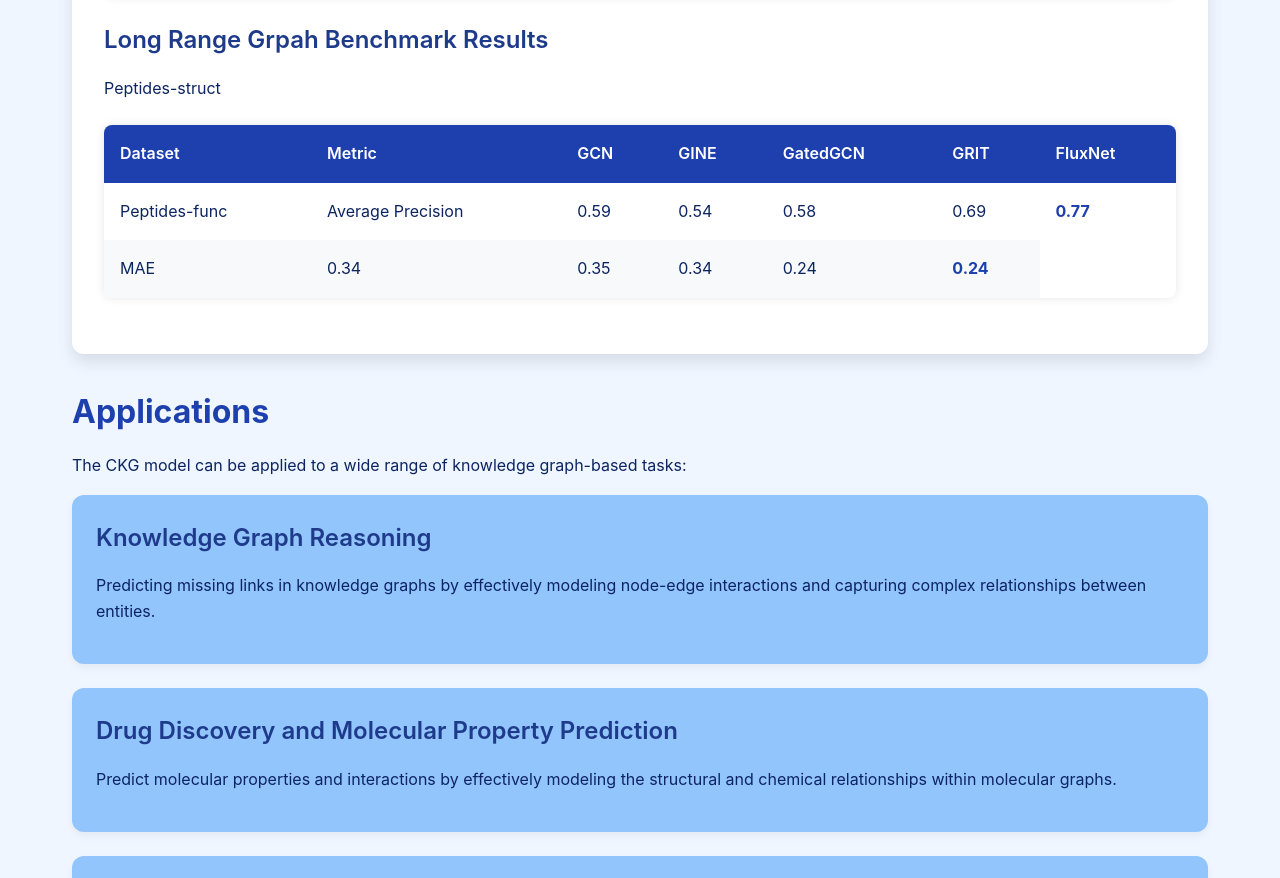
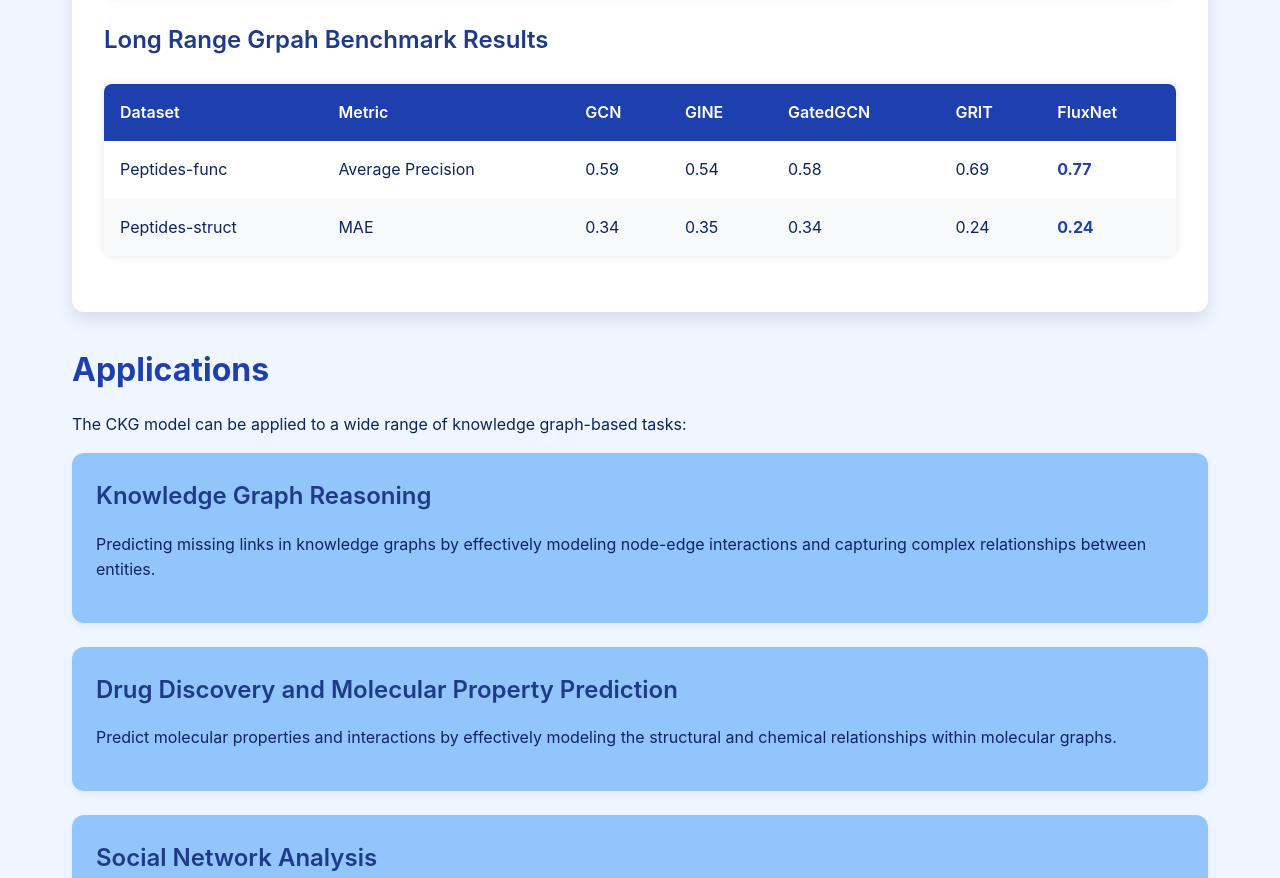
Before and after one commit to nishilkulkarni/fluxnet, a plain HTML site: page docs/index.html in a window 1280 px wide. Shown: the part 2053-2931 px from the top of the page. Drawn offline with nearby package versions, Linux system fonts and the light colour scheme.

Commit message:
Initial Commit

```diff
--- a/docs/index.html
+++ b/docs/index.html
@@ -571,7 +571,7 @@ class CKGConvBlockWithGAT(nn.Module):
                         <td><strong>0.77</strong></td>
                     </tr>
                     <tr>
-                        <tds>Peptides-struct</td>
+                        <td>Peptides-struct</td>
                         <td>MAE</td>
                         <td>0.34</td>
                         <td>0.35</td>
```
